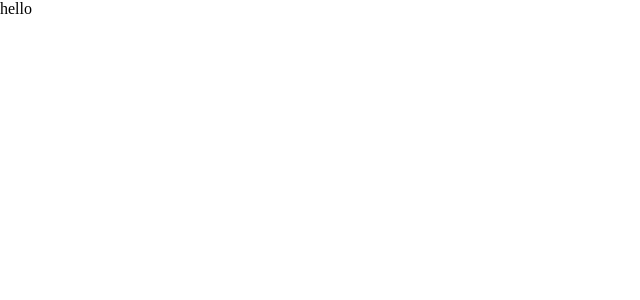
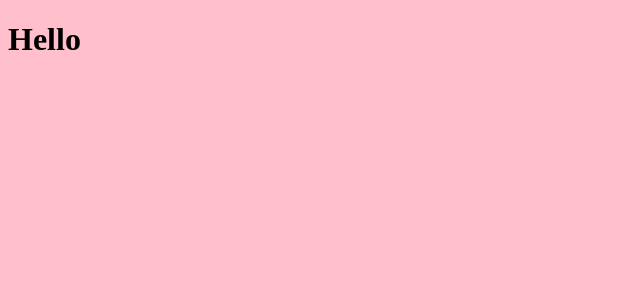
Before and after one commit to enricosebastian/enricosebastian.github.io, a React (Create React App) app: page / in a window 1280 px wide. Shown: the top 300 px of the page, without its empty margins (0-640 px from the left). Built offline with nearby package versions, Linux system fonts and the light colour scheme.

Commit message:
Installed sass

```diff
--- a/package.json
+++ b/package.json
@@ -9,6 +9,7 @@
     "react": "^18.2.0",
     "react-dom": "^18.2.0",
     "react-scripts": "5.0.1",
+    "sass": "^1.57.1",
     "web-vitals": "^2.1.4"
   },
   "scripts": {
--- a/src/App.css
+++ /dev/null
@@ -1,4 +0,0 @@
-body {
-  margin: 0px;
-  padding: 0px;
-}
--- /dev/null
+++ b/src/components/App.js
@@ -0,0 +1,5 @@
+import React from "react";
+
+export default function App() {
+    return <h1>Hello</h1>;
+}
--- a/src/index.js
+++ b/src/index.js
@@ -1,8 +1,9 @@
 import React from 'react';
 import ReactDOM from 'react-dom/client';
-import './App.css';
+import App from './components/App';
+import './index.scss';
 
 const root = ReactDOM.createRoot(document.getElementById('root'));
 root.render(
-  <div>hello</div>
+  <App/>
 );
--- /dev/null
+++ b/src/index.scss
@@ -0,0 +1,3 @@
+body {
+    background-color: pink;
+}
```
Also changed, not shown: src/styles/App.scss (added), 1 other file (tests, documents, lock files or other folders).
